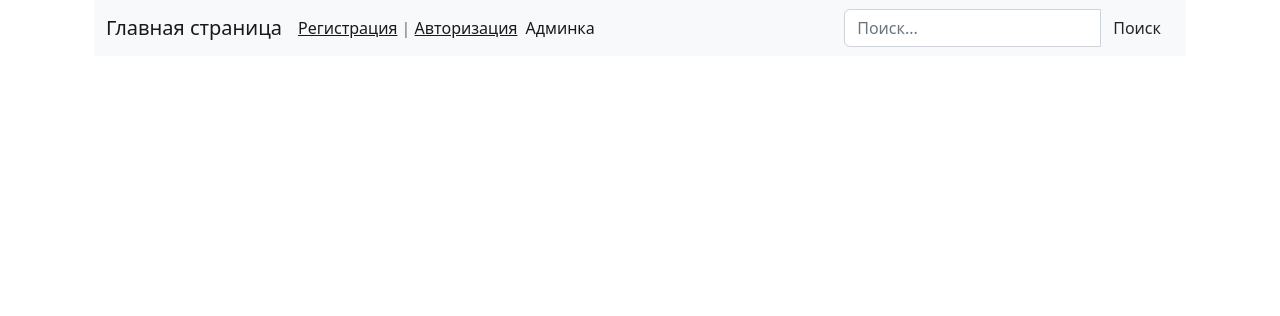
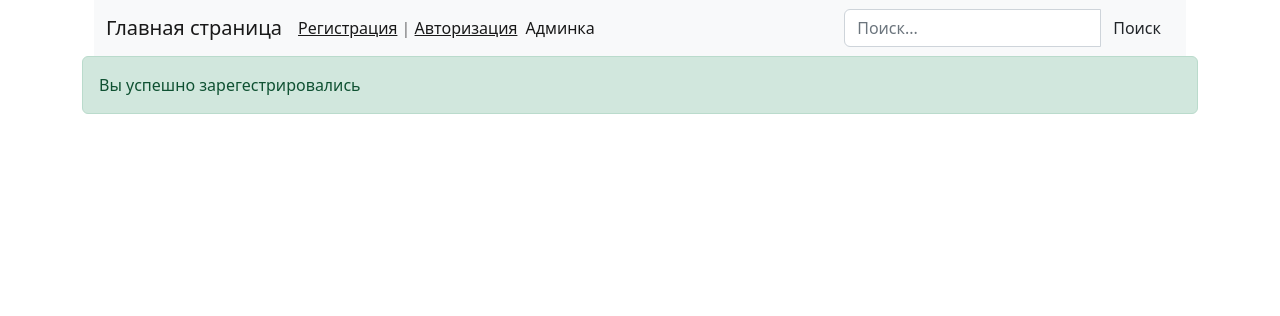
Before and after one commit to mavric122/Sklad, a Django app: page /sklad/tovar/add_tovar in a window 1280 px wide. Shown: the top 316 px of the page. Run offline with Django 4.2, Linux system fonts and the light colour scheme; tables that the repository leaves empty hold one stand-in row (values such as "Sample post"); one stand-in notice (Sample message) is shown; some libraries are stand-ins or nearby versions.

Commit message:
Исправлена работа с аутентификацией Теперь только зарегестрированный пользователь может добавлять позиции и добавлены сообщения

```diff
--- a/sklad/templates/base.html
+++ b/sklad/templates/base.html
@@ -19,6 +19,27 @@
 
     <div class="container">
 
+        {% if messages %}
+
+        {% for message in messages %}
+
+
+            {% if message.tags == 'error' %}
+                <div class="alert alert-danger" role="alert">
+                    {{ message }}
+                </div>
+            {% else %}
+            <div class="alert alert-{{ message.tags }}" role="alert">
+                    Вы успешно зарегестрировались
+            </div>
+            {% endif %}
+
+
+        {% endfor %}
+
+        {% endif %}
+
+
         {% block content %}CONTENT{% endblock %}
 
     </div>
```
